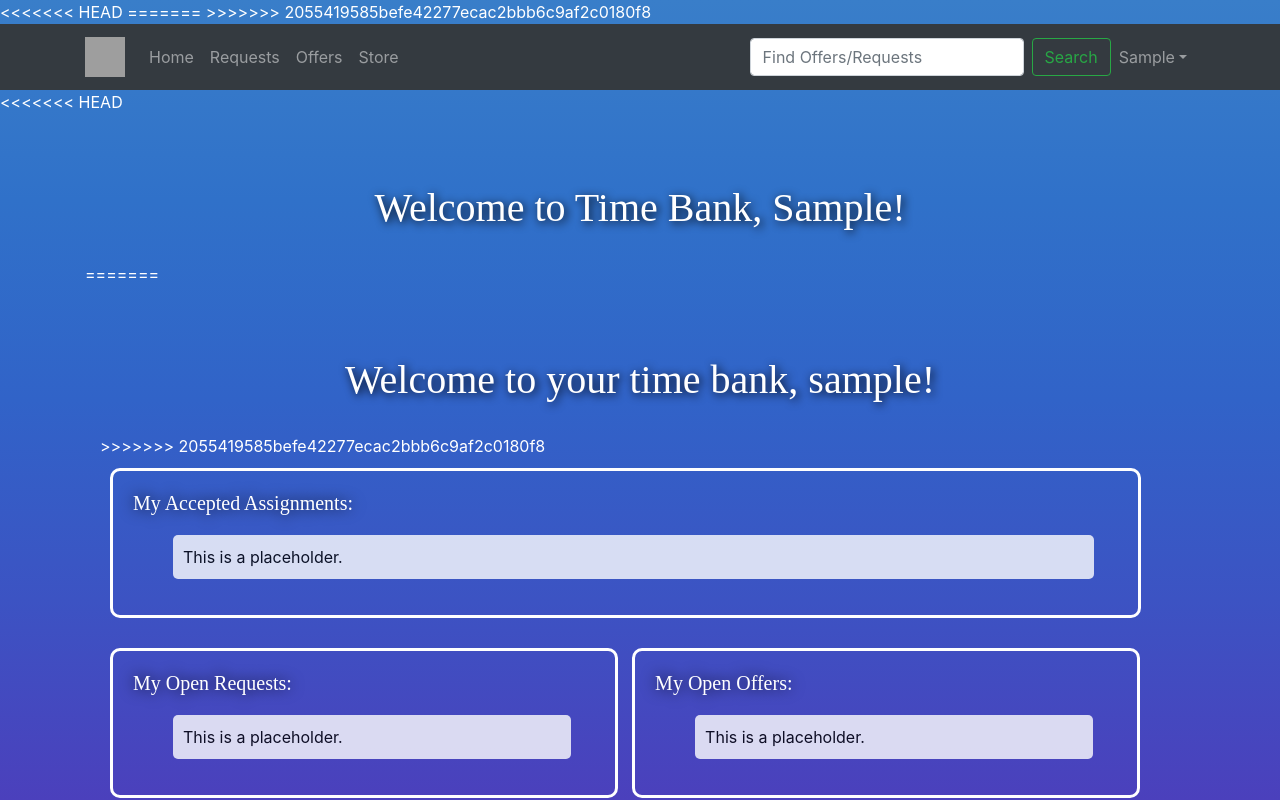
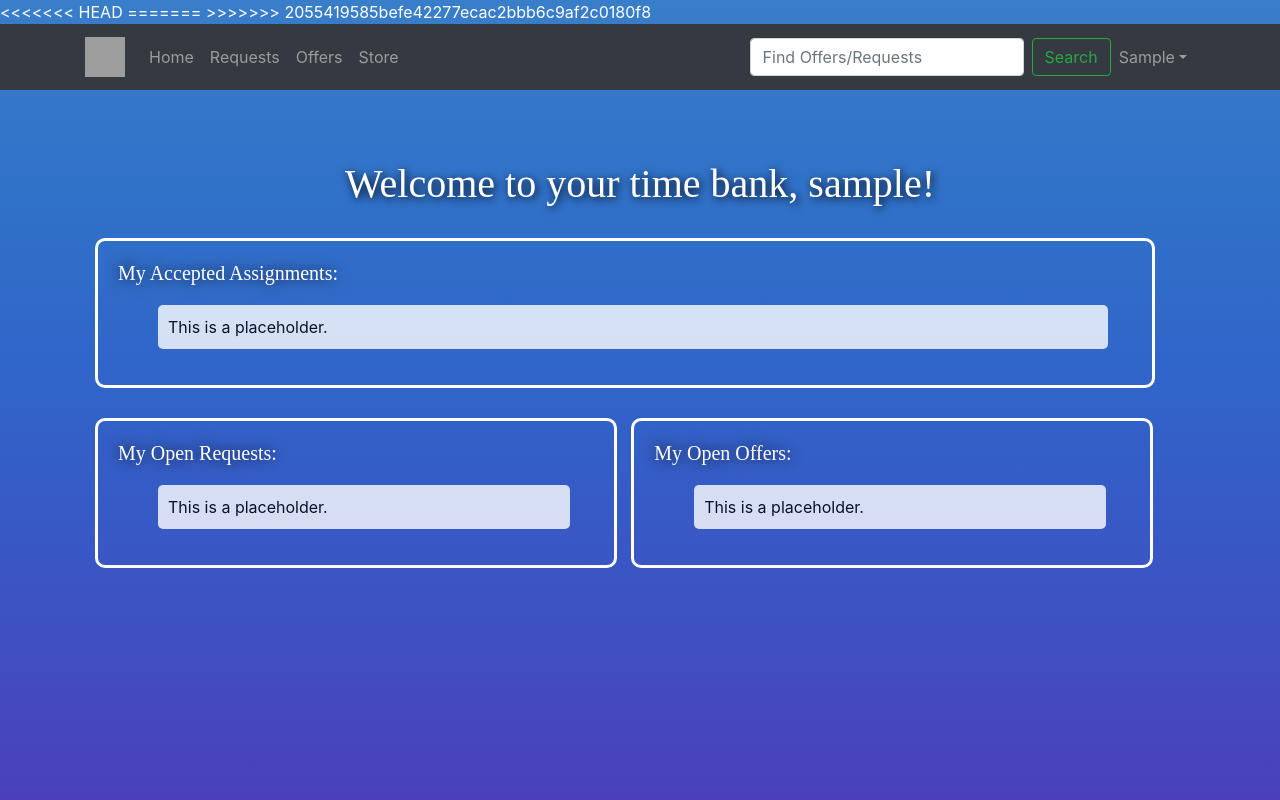
Before and after one commit to ontopoftheworld/freecycle-distribution-project, a Node server app: page /home in a window 1280 px wide. Run offline with Node 20, Linux system fonts and the light colour scheme; the visitor is signed in with stand-in values (Sample User, id 1); some libraries are stand-ins or nearby versions; some web fonts are replaced; grey boxes are pictures that could not be loaded.

Commit message:
Update home.ejs

```diff
--- a/views/home.ejs
+++ b/views/home.ejs
@@ -1,13 +1,8 @@
 <% include partials/header %>
 
-<<<<<<< HEAD
-    <div class="container">
-        <h1> Welcome to Time Bank, <%= currentUser.firstName %>! </h1>
-=======
 <div class="container">
 <div id="homepage">
 <h1> Welcome to your time bank, <%= currentUser.username %>! </h1>
->>>>>>> 2055419585befe42277ecac2bbb6c9af2c0180f8
 
 <!-- <div><a href="/requests">See all requests</a></div>
 <div><a href="/offers">See all offers</a></div> -->
```
